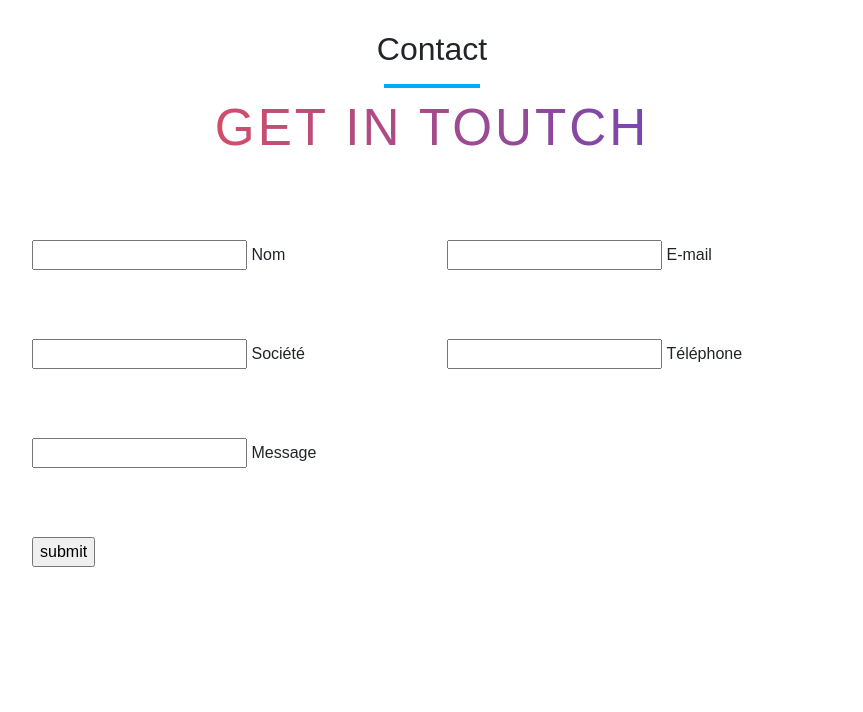
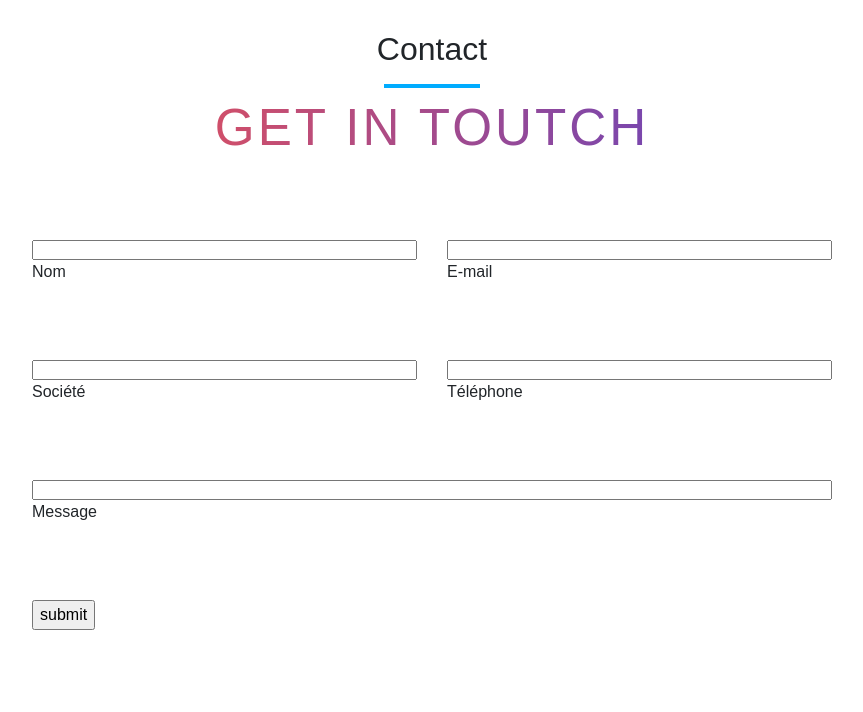
Before and after one commit to Mcali14/Portfolio, a PHP site: page / in a window 1280 px wide. Shown: the part 2173-2885 px from the top of the page, without its empty margins (208-1071 px from the left). Before the commit the page ends 2740 px from the top, so only its background shows below. Run offline with PHP 8.4, Linux system fonts and the light colour scheme.

Commit message:
agrandissement des cases du formulaires

```diff
--- a/assets/css/style.css
+++ b/assets/css/style.css
@@ -154,3 +154,9 @@ a, a:hover{
   position: relative;
   margin: 32px 0;
 }
+
+.contact-form .input-text {
+  display: block;
+  width: 100%;
+  height: 36%;
+}
```
